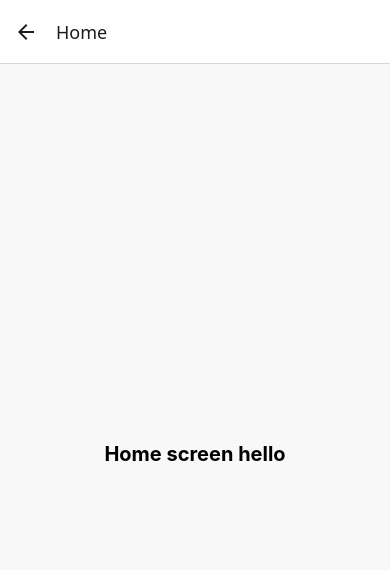
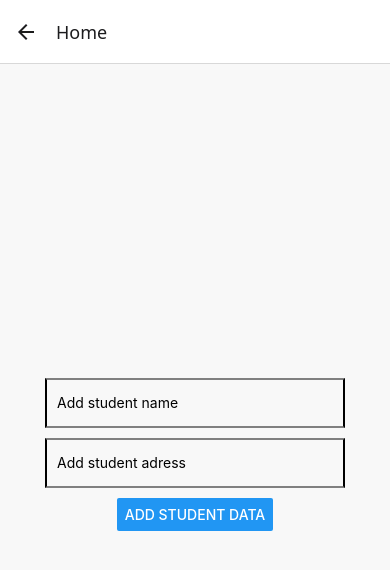
Before and after one commit to XiaanB/week1, a React Native app: screen /Home in a window 390 px wide. Shown: the top 570 px of the page. Built offline with nearby package versions, Linux system fonts and the light colour scheme.

Commit message:
adding data to the firebase db

```diff
--- a/firebaseconfig.js
+++ b/firebaseconfig.js
@@ -2,6 +2,7 @@
 import { initializeApp } from "firebase/app";
 import { getAnalytics } from "firebase/analytics";
 import { getAuth } from "firebase/auth";
+import { getFirestore} from "firebase/firestore";
 // TODO: Add SDKs for Firebase products that you want to use
 // https://firebase.google.com/docs/web/setup#available-libraries
 
@@ -21,5 +22,6 @@ const firebaseConfig = {
 const app = initializeApp(firebaseConfig);
 const analytics = getAnalytics(app);
 const auth = getAuth(app);
+const db = getFirestore(app);
 
-export { auth };
+export { auth, db };
--- a/screens/HomeScreen.js
+++ b/screens/HomeScreen.js
@@ -1,10 +1,54 @@
-import React from 'react';
-import { View, Text, StyleSheet } from 'react-native';
+import React, {useState} from 'react';
+import { View, Text, StyleSheet, TextInput, Button, FlatList } from 'react-native';
+
+import {db} from "../firebaseconfig";
+import {collection, addDoc, getDocs} from 'firebase/firestore'
 
 const HomeScreen = () => {
+        const [newItem, setNewItem] =  useState("");
+        const [newAdress, setNewAdress] =  useState("");
+
+        const addItem = async() => {
+            await addDoc(collection(db, 'items'), {
+                name: newItem,
+                address : newAdress
+
+            } );
+            setNewItem("");
+            setNewAdress("");
+        };
+
     return (
         <View style={styles.container}>
-            <Text style={styles.text}>Home screen hello</Text>
+            <TextInput
+                style = {{
+                    height:50,
+                    width:300,
+                    borderBlockColor:'gray',
+                    borderWidth:2,
+                    marginBottom: 10,
+                    padding: 10
+                }}
+                placeholder='Add student name'
+                value={newItem}
+                onChangeText={setNewItem}
+            />
+
+            <TextInput
+                style = {{
+                    height:50,
+                    width:300,
+                    borderBlockColor:'gray',
+                    borderWidth:2,
+                    marginBottom: 10,
+                    padding: 10
+                }}
+                placeholder='Add student adress'
+                value={newAdress}
+                onChangeText={setNewAdress}
+            />
+            <Button title ="Add student data" onPress={addItem}
+/>
         </View>
     );
 };
```
